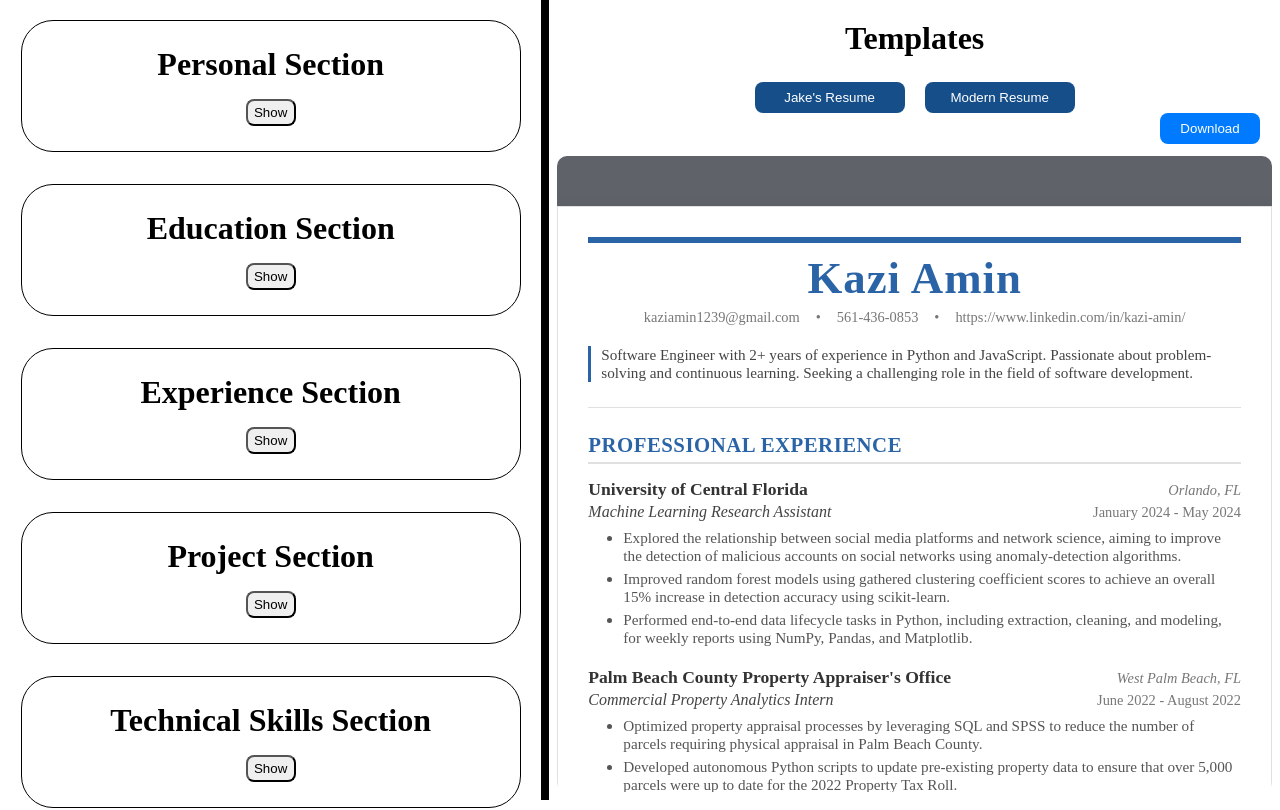
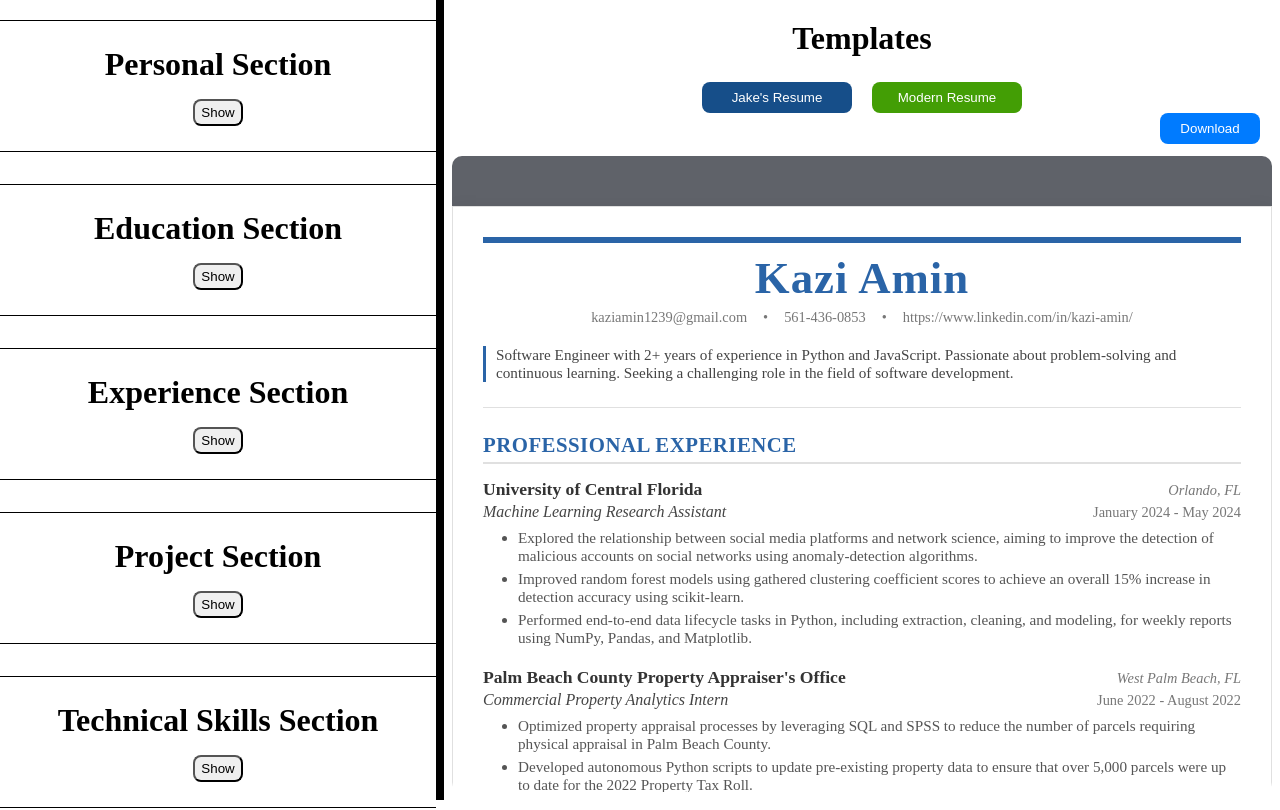
Before and after one commit to KaziAmin110/OnlineResumeGenerator, a React (Vite) app: page / in a window 1280 px wide. Both pictures are taken after a click on the button "Modern Resume". Built offline with nearby package versions, Linux system fonts and the light colour scheme.

Commit message:
Added Conditional Styling for Selected Template Button

```diff
--- a/src/components/Display/ModernResume.css
+++ b/src/components/Display/ModernResume.css
@@ -1,7 +1,8 @@
 /* General Styles */
 
 .resume-container-mr {
-  max-width: 850px; /* Adjust as needed */
+  width: 820px; /* Adjust as needed */
+  height: 1030px;
   margin: 30px auto;
   padding: 30px;
   background-color: #ffffff;
--- a/src/components/Display/Templates.jsx
+++ b/src/components/Display/Templates.jsx
@@ -4,6 +4,7 @@ const Templates = ({
   onUpdateTempIndex,
   handleDownloadPdf,
   isLoading,
+  templateIndex,
   onUpdateTemplateIndex,
 }) => {
   const handleUpdateTemplate = (templateNum) => {
@@ -16,13 +17,13 @@ const Templates = ({
       <h1>Templates</h1>
       <div className="temp-buttons-container">
         <button
-          className="template-btn"
+          className={templateIndex === 1 ? "selected-template" : "template-btn"}
           onClick={() => handleUpdateTemplate(1)}
         >
           Jake's Resume
         </button>
         <button
-          className="template-btn"
+          className={templateIndex === 2 ? "selected-template" : "template-btn"}
           onClick={() => handleUpdateTemplate(2)}
         >
           Modern Resume
--- a/src/index.css
+++ b/src/index.css
@@ -23,6 +23,16 @@
 
 .description {
     font-size: 20px;
+}
+
+.selected-template {
+    background-color: #439e05;
+    color: white;
+    width: 150px;
+    border: none;
+    padding: 0.5rem 1rem;
+    border-radius: 0.5rem;
+    cursor: pointer;
 }
 
 .download-btn {
@@ -119,6 +129,7 @@
   padding-right: 30px;
   background-color: #fff;
 }
+
 
 .resizer {
     width: 8px;
@@ -544,6 +555,11 @@ input {
     margin: 0 !important;
   }
 
+  .resume-container-mr {
+    padding: 0;
+    margin: 0;
+  }
+
   h1 { font-size: 18pt !important; } /* Reduce header size */
   h2 { font-size: 14pt !important; }
   h3 { font-size: 12pt !important; }
```
